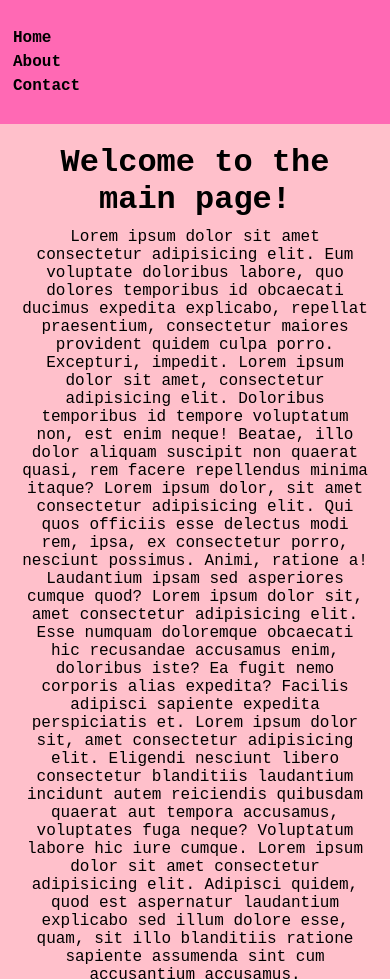
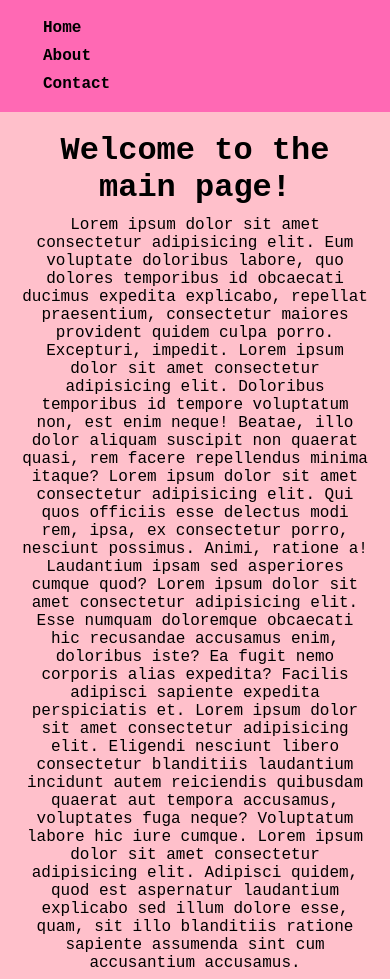
Before and after one commit to tremendoustruth/Portfolio, a plain HTML site: page index.html in a window 390 px wide. Shown: the top 979 px of the page. Drawn offline with Linux system fonts and the light colour scheme.

Commit message:
Building a Responsive Navbar and Page Levels 1-5

```diff
--- a/css/styles.css
+++ b/css/styles.css
@@ -4,6 +4,18 @@ html, body {
     color: black;
     height: 100%;
     margin: 0;
+    display: grid;
+
+    grid-template-areas:
+        "header"
+        "main"
+        "footer";
+    grid-template-rows: auto 1fr auto;
+    min-height: 100vh;
+}
+
+header {
+    grid-area: header;
 }
 
 .menu {
@@ -20,23 +32,19 @@ html, body {
     font-weight: bold;
 }
 
-.menu li:hover {
+.menu-link:hover {
     background-color: white;
 }
 
 footer {
+    grid-area: footer;
     background-color: white;
     text-align: center;
-}
 
-.page-container {
-  display: flex;
-  flex-direction: column;
-  min-height: 100vh;
 }
 
 main {
-  flex: 1;
+  grid-area: main;
   margin: 10px;
 }
 
@@ -55,6 +63,22 @@ h1, p {
     margin: 20px auto;
 }
 
+nav ul {
+    display: flex;
+    flex-direction: column;
+    align-content: center;
+    list-style: none;
+    gap: 0.25rem;
+}
+
+@media (min-width: 768px) {
+    nav ul {
+        flex-direction: row;
+        justify-content: center;
+        align-items: center;
+    }
+}
+
 /* Experiment with color pallette
 Role	        Color	                    Use case
 Primary	        #FF69B4 (Hot Pink)	        Navigation bar, headings, key highlights
--- a/index.html
+++ b/index.html
@@ -1,16 +1,17 @@
 <!DOCTYPE html>
 <html lang="en">
+
 <head>
     <meta charset="UTF-8">
     <meta name="viewport" content="width=device-width, initial-scale=1.0">
     <title>Bushra's Portfolio</title>
     <link rel="stylesheet" href="css/styles.css">
 </head>
+
 <body>
-    <div class="page-container">
     <header class="menu">
         <nav>
-            <ul style="list-style: none; padding: 10px;">
+            <ul>
                 <li><a class="menu-link" href="index.html">Home</a></li>
                 <li><a class="menu-link" href="about.html">About</a></li>
                 <li><a class="menu-link" href="contact.html">Contact</a></li>
@@ -19,18 +20,29 @@
     </header>
     <main>
         <h1>Welcome to the main page!</h1>
-        <p> Lorem ipsum dolor sit amet consectetur adipisicing elit. Eum voluptate doloribus labore, quo dolores temporibus id obcaecati ducimus expedita explicabo, repellat praesentium, consectetur maiores provident quidem culpa porro. Excepturi, impedit.
-            Lorem ipsum dolor sit amet, consectetur adipisicing elit. Doloribus temporibus id tempore voluptatum non, est enim neque! Beatae, illo dolor aliquam suscipit non quaerat quasi, rem facere repellendus minima itaque?
-            Lorem ipsum dolor, sit amet consectetur adipisicing elit. Qui quos officiis esse delectus modi rem, ipsa, ex consectetur porro, nesciunt possimus. Animi, ratione a! Laudantium ipsam sed asperiores cumque quod?
-            Lorem ipsum dolor sit, amet consectetur adipisicing elit. Esse numquam doloremque obcaecati hic recusandae accusamus enim, doloribus iste? Ea fugit nemo corporis alias expedita? Facilis adipisci sapiente expedita perspiciatis et.
-            Lorem ipsum dolor sit, amet consectetur adipisicing elit. Eligendi nesciunt libero consectetur blanditiis laudantium incidunt autem reiciendis quibusdam quaerat aut tempora accusamus, voluptates fuga neque? Voluptatum labore hic iure cumque.
-            Lorem ipsum dolor sit amet consectetur adipisicing elit. Adipisci quidem, quod est aspernatur laudantium explicabo sed illum dolore esse, quam, sit illo blanditiis ratione sapiente assumenda sint cum accusantium accusamus.
+        <p> Lorem ipsum dolor sit amet consectetur adipisicing elit. Eum voluptate doloribus labore, quo dolores
+            temporibus id obcaecati ducimus expedita explicabo, repellat praesentium, consectetur maiores provident
+            quidem culpa porro. Excepturi, impedit.
+            Lorem ipsum dolor sit amet consectetur adipisicing elit. Doloribus temporibus id tempore voluptatum non,
+            est enim neque! Beatae, illo dolor aliquam suscipit non quaerat quasi, rem facere repellendus minima
+            itaque?
+            Lorem ipsum dolor sit amet consectetur adipisicing elit. Qui quos officiis esse delectus modi rem, ipsa,
+            ex consectetur porro, nesciunt possimus. Animi, ratione a! Laudantium ipsam sed asperiores cumque quod?
+            Lorem ipsum dolor sit amet consectetur adipisicing elit. Esse numquam doloremque obcaecati hic
+            recusandae accusamus enim, doloribus iste? Ea fugit nemo corporis alias expedita? Facilis adipisci
+            sapiente expedita perspiciatis et.
+            Lorem ipsum dolor sit amet consectetur adipisicing elit. Eligendi nesciunt libero consectetur blanditiis
+            laudantium incidunt autem reiciendis quibusdam quaerat aut tempora accusamus, voluptates fuga neque?
+            Voluptatum labore hic iure cumque.
+            Lorem ipsum dolor sit amet consectetur adipisicing elit. Adipisci quidem, quod est aspernatur laudantium
+            explicabo sed illum dolore esse, quam, sit illo blanditiis ratione sapiente assumenda sint cum
+            accusantium accusamus.
         </p>
     </main>
     <script src="js/script.js"></script>
     <footer>
         <p>&copy; 2025 Bushra. All rights reserved.</p>
     </footer>
-    </div>
 </body>
+
 </html>
```
Also changed, not shown: about.html (+1 -1 lines), contact.html (+1 -1 lines), 1 other file.
